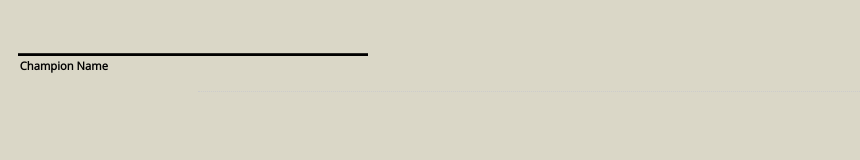
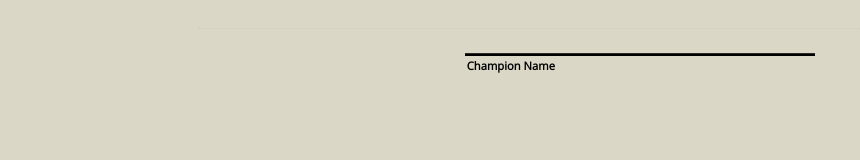
Before and after one commit to WesleyG95/JavascriptProject, a plain HTML site: page index.html in a window 1280 px wide. Shown: the whole page, without its empty margins (0-860 px from the left). Drawn offline with nearby package versions, Linux system fonts and the light colour scheme.

Commit message:
Centered Search Box

```diff
--- a/css/mystyle.css
+++ b/css/mystyle.css
@@ -41,6 +41,7 @@ border-top: 1px dotted #CCC;
 list-style: none;
 margin: 0;
 padding: 0;
+margin-top: 54px;
 }
 
 #update ul li {
--- a/css/set1.css
+++ b/css/set1.css
@@ -1,3 +1,9 @@
+#search_section {
+	display: block;
+    margin-left: auto;
+    margin-right: auto
+}
+
 .input {
 	position: relative;
 	z-index: 1;
--- a/index.html
+++ b/index.html
@@ -5,12 +5,12 @@
 		<title>Javascript Project</title>
 
 		<link href='https://fonts.googleapis.com/css?family=Open+Sans' rel='stylesheet' type='text/css'>
-		<link rel="stylesheet" href="css/mystyle.css" />
+		<link rel="stylesheet" type="text/css" href="css/mystyle.css" />
 		<link rel="stylesheet" type="text/css" href="css/set1.css" />
 	</head>
 
 	<body>
-		<span class="input input--isao">
+		<span class="input input--isao" id ="search_section">
 			<input class="input__field input__field--isao" type="text" name="search" id="search" />
 			<label class="input__label input__label--isao" for="search" data-content="Champion Name">
 				<span class="input__label-content input__label-content--isao">Champion Name</span>
--- a/js/script.js
+++ b/js/script.js
@@ -7,9 +7,12 @@ $('#search').keyup(function(){
 		$.each(results.data, function(key, val) {
 			if(val.name.search(myExp) != -1)
 			{
-				val.name = val.name.replace(/\s+/g, '');
 				output +='<li>';
 				output +='<h2>' + val.name + '</h2>';
+
+				//remove spaces from champion name
+				val.name = val.name.replace(/\s+/g, '');
+
 				output +='<img src="http://ddragon.leagueoflegends.com/cdn/5.22.1/img/champion/' + val.image.full + '"></img>';
 				output +='<p>' + val.title + '</p>';
 				output +='<p>' + val.blurb + '</p>';
```
Also changed, not shown: helpfulsites.txt.
